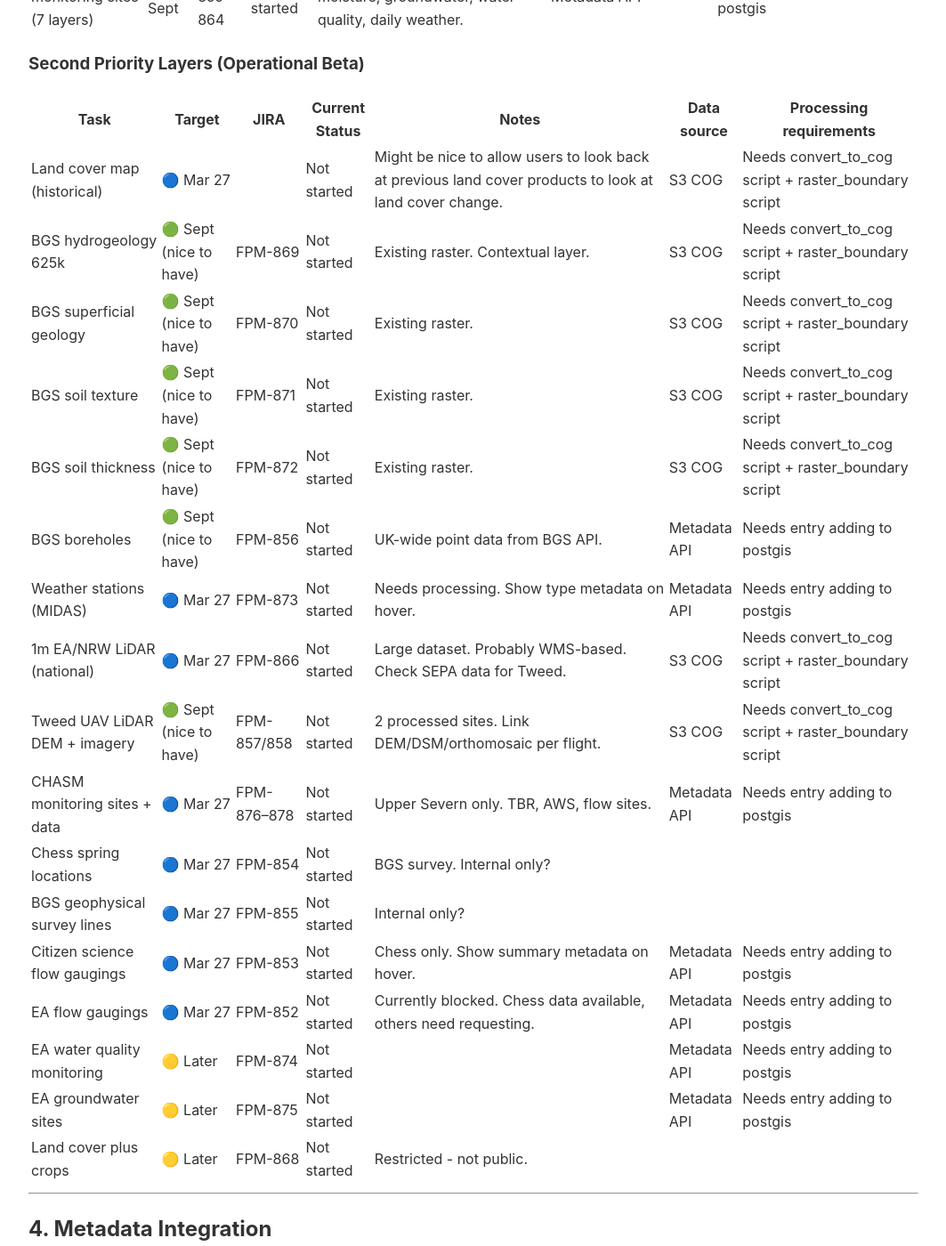
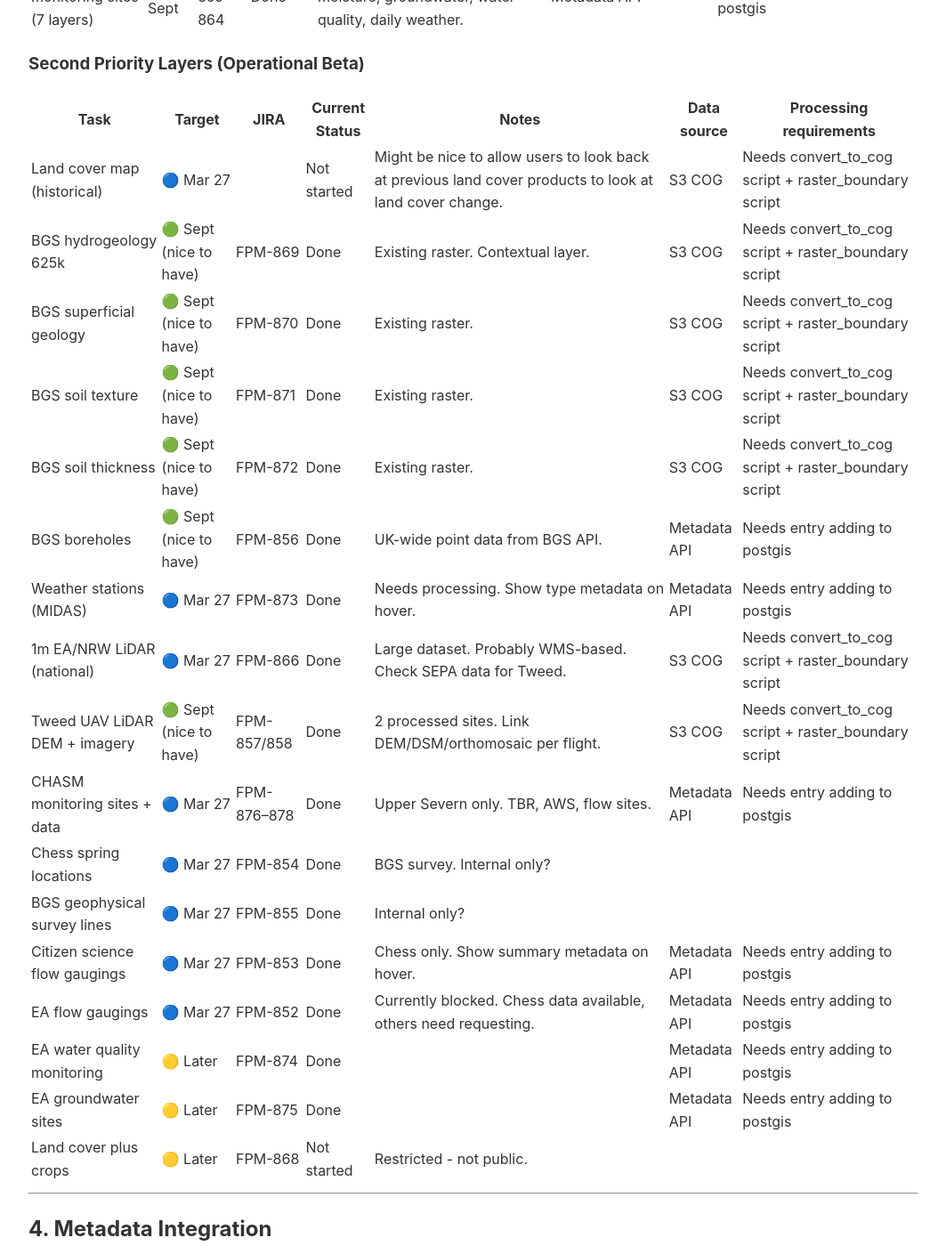
Before and after one commit to NERC-CEH/fdri_words, a Jekyll site: the page built from geospatial/dp10_year3_prioritisation.md, in a window 1280 px wide and 1400 px high, scrolled down 4613 px. Shown: the whole window at 89% size, without its empty margins (108-1171 px from the left). Built offline with Jekyll 4.4.1, drawn with Linux system fonts in a browser that asks for light colours; our own code applies the rules of GitHub Pages for plain Markdown files; some of the changed text lies outside the part shown.

Commit message:
Update dp10_year3_prioritisation.md

```diff
--- a/geospatial/dp10_year3_prioritisation.md
+++ b/geospatial/dp10_year3_prioritisation.md
@@ -35,7 +35,7 @@
 | Set up PostGIS connection from API | 🟢 Sept | FPM-708 | Done | Replaces abandoned geoparquet approach. |
 | Design PostGIS database structure | 🟢 Sept | FPM-879 | Done | Schema for layer registry: name, type, S3 URL, bounding box, categories, etc. |
 | Set up spatial index in PostGIS | 🟢 Sept | FPM-709 | Done | Needed for geospatial querying of layers. |
-| Populate PostGIS registry with initial layers | 🟢 Sept | N/A | In progress | At least one of each type as proof of concept, then bulk populate with rest of layers (see section 3 below). A spreadsheet has been produced listing all layers to go into the database along with the relevant postgis metadata |
+| Populate PostGIS registry with initial layers | 🟢 Sept | N/A | Done | At least one of each type as proof of concept, then bulk populate with rest of layers (see section 3 below). A spreadsheet has been produced listing all layers to go into the database along with the relevant postgis metadata |
 
 ### S3 Storage
 
@@ -63,7 +63,7 @@
 
 | Task | Target | JIRA | Current Status | Notes |
 |------|--------|------|----------------|-------|
-| Add IP filtering | 🟢 Sept | FPM-1086 | In review |Needed to hide the layer management router used for editing the postgis database. |
+| Add IP filtering | 🟢 Sept | FPM-1086 | Done |Needed to hide the layer management router used for editing the postgis database. |
 
 ### Core UI features (soft launch)
 
@@ -73,9 +73,9 @@
 | Layer opacity controls | 🟢 Sept | FPM-842 | Done | Essential for overlaying layers. |
 | Change basemap | 🟢 Sept | FPM-845 | Ready for doing. | Currently hardcoded. Add OS maps, satellite, light, street. Consider licencing, costs etc. |
 | Improve layer navigation/panel | 🟢 Sept | FPM-838 | Done | Likely to require some fine tuning once lots of layers available in postgis |
-| Point record layers with popups | 🟢 Sept | FPM-851 | In progress| Click to select, show metadata, link out to timeseries UI / NRFA / EA pages. Needs site info from metadata API. |
-| Support WMS layers from the catalogue | 🟢 Sept | FPM-1085 | Ready for doing | To support the backup plan of rendering the NRFA catchments and River lines data using WMS from the data catalogue |
-| Add query parameter support to the UI | 🟢 Sept | FPM-1114 | Ready for doing | To allow a pre-defined list of layers to be copied and stored as a url / favourite etc |
+| Point record layers with popups | 🟢 Sept | FPM-851 | Done | Click to select, show metadata, link out to timeseries UI / NRFA / EA pages. Needs site info from metadata API. |
+| Support WMS layers from the catalogue | 🟢 Sept | FPM-1085 | Done | To support the backup plan of rendering the NRFA catchments and River lines data using WMS from the data catalogue |
+| Add query parameter support to the UI | 🟢 Sept | FPM-1114 | Done | To allow a pre-defined list of layers to be copied and stored as a url / favourite etc |
 | Point value queries from rasters | 🟢 Sept (nice to have) | FPM-1017 | Ready for doing | Click on raster to see value. TiTiler supports natively, needs API wiring. Has implications for how rasters are stored - will need to be stored as grey-scale rather than colorised COG. Possibly stored both grey-scale (for querying) and colorised rasters (for viewing) |
 | 3D terrain visualisation | 🟢 Sept (nice to have) | FPM-1084 | Ready for doing | Prototype working with deck.gl TerrainLayer. Height exaggeration helps. Performance issues with 50m DEM at national scale. Limit to small layers to start with. |
 
@@ -101,39 +101,39 @@
 
 | Task | Target | JIRA | Current Status | Notes | Data source | Processing requirements |
 |------|--------|------|----------------|-------|-------------|-------------------------|
-| FDRI catchment boundaries | 🟢 Sept | FPM-846 | Not started | Existing GeoJSON. Foundation layer. | Geojson | Will need uploading to S3 and adding to PostGIS. May be stored as "Locations" |
-| FDRI / COSMOS site locations | 🟢 Sept | | Not started | Point records linking to timeseries UI. Point locations taken from FDRI metadata API? | Metadata API | Needs entry adding to postgis |
-| River flow gauging stations | 🟢 Sept | FPM-847 |  Not started |EA/SEPA/NRW APIs. Highlight NRFA stations. Link out. | Metadata API | Needs entries adding to postgis |
-| River level stations | 🟢 Sept | FPM-848 |  Not started |From EA/SEPA/NRW APIs. |  Metadata API | Needs entries adding to postgis |
-| UKCEH rivers (IRN) | 🟢 Sept | FPM-865 |  Not started |Complex vector. ~400k features. May need vector tiles or WMS. (dependent on FPM-843). Use NRFA WMS. | ? | ? |
-| Elevation (50m DTM) | 🟢 Sept | |  Not started | Colourised COG. | Needs convert_to_cog script + raster_boundary script |
-| Average annual rainfall | 🟢 Sept | |  Not started |Existing raster, needs COG conversion. | Colourised COG. | Needs convert_to_cog script + raster_boundary script |
-| Raingauges | 🟢 Sept | FPM-849 | Not started | Point layer from various operators (e.g. EA, Met office, SEPA). | Metadata API | Needs entries adding to postgis |
+| FDRI catchment boundaries | 🟢 Sept | FPM-846 | Done | Existing GeoJSON. Foundation layer. | Geojson | Will need uploading to S3 and adding to PostGIS. May be stored as "Locations" |
+| FDRI / COSMOS site locations | 🟢 Sept | | Done | Point records linking to timeseries UI. Point locations taken from FDRI metadata API? | Metadata API | Needs entry adding to postgis |
+| River flow gauging stations | 🟢 Sept | FPM-847 | Done |EA/SEPA/NRW APIs. Highlight NRFA stations. Link out. | Metadata API | Needs entries adding to postgis |
+| River level stations | 🟢 Sept | FPM-848 | Done |From EA/SEPA/NRW APIs. |  Metadata API | Needs entries adding to postgis |
+| UKCEH rivers (IRN) | 🟢 Sept | FPM-865 | Done |Complex vector. ~400k features. May need vector tiles or WMS. (dependent on FPM-843). Use NRFA WMS. | ? | ? |
+| Elevation (50m DTM) | 🟢 Sept | | Done | Colourised COG. | Needs convert_to_cog script + raster_boundary script |
+| Average annual rainfall | 🟢 Sept | |  Done | Existing raster, needs COG conversion. | Colourised COG. | Needs convert_to_cog script + raster_boundary script |
+| Raingauges | 🟢 Sept | FPM-849 | Done | Point layer from various operators (e.g. EA, Met office, SEPA). | Metadata API | Needs entries adding to postgis |
 | NRFA catchment boundaries | 🟢 Sept | | Not started | ~1700 overlapping polygons. Complex vector — needs vector tiles. Use NRFA WMS. | WMS | Needs simplifying to make nested boundaries visible. |
-| Land cover map (latest) | 🟢 Sept | FPM-867 |  Not started | Latest year. Re-use existing EIDC WMS if possible. | WMS | Reliant on FPM-1085 |
-| 1m EA/NRW LiDAR (clipped) | 🟢 Sept | FPM-866 |  Not started | Clipped to catchments (Chess and Severn) | S3 COG |  Needs convert_to_cog script + raster_boundary script |
-| Plynlimon monitoring sites (7 layers) | 🟢 Sept | FPM-859–864 | Not started | Flow, AWS, raingauges, soil moisture, groundwater, water quality, daily weather. | Metadata API | Needs entries adding to postgis |
+| Land cover map (latest) | 🟢 Sept | FPM-867 | Done | Latest year. Re-use existing EIDC WMS if possible. | WMS | Reliant on FPM-1085 |
+| 1m EA/NRW LiDAR (clipped) | 🟢 Sept | FPM-866 | Done | Clipped to catchments (Chess and Severn) | S3 COG |  Needs convert_to_cog script + raster_boundary script |
+| Plynlimon monitoring sites (7 layers) | 🟢 Sept | FPM-859–864 | Done | Flow, AWS, raingauges, soil moisture, groundwater, water quality, daily weather. | Metadata API | Needs entries adding to postgis |
 
 ### Second Priority Layers (Operational Beta)
 
 | Task | Target | JIRA | Current Status | Notes | Data source | Processing requirements |
 |------|--------|------|----------------|-------|-------------|-------------------------|
 | Land cover map (historical) | 🔵 Mar 27 | |  Not started | Might be nice to allow users to look back at previous land cover products to look at land cover change. | S3 COG | Needs convert_to_cog script + raster_boundary script |
-| BGS hydrogeology 625k | 🟢 Sept (nice to have) | FPM-869 |  Not started | Existing raster. Contextual layer. | S3 COG | Needs convert_to_cog script + raster_boundary script |
-| BGS superficial geology | 🟢 Sept (nice to have) | FPM-870 |  Not started | Existing raster. | S3 COG | Needs convert_to_cog script + raster_boundary script |
-| BGS soil texture | 🟢 Sept (nice to have) | FPM-871 | Not started | Existing raster. | S3 COG | Needs convert_to_cog script + raster_boundary script |
-| BGS soil thickness | 🟢 Sept (nice to have) | FPM-872 | Not started | Existing raster. | S3 COG | Needs convert_to_cog script + raster_boundary script |
-| BGS boreholes | 🟢 Sept (nice to have) | FPM-856 | Not started | UK-wide point data from BGS API. | Metadata API | Needs entry adding to postgis |
-| Weather stations (MIDAS) | 🔵 Mar 27 | FPM-873 | Not started | Needs processing. Show type metadata on hover. | Metadata API | Needs entry adding to postgis |
-| 1m EA/NRW LiDAR (national) | 🔵 Mar 27 | FPM-866 | Not started | Large dataset. Probably WMS-based. Check SEPA data for Tweed. | S3 COG | Needs convert_to_cog script + raster_boundary script |
-| Tweed UAV LiDAR DEM + imagery | 🟢 Sept (nice to have) | FPM-857/858 | Not started | 2 processed sites. Link DEM/DSM/orthomosaic per flight. | S3 COG | Needs convert_to_cog script + raster_boundary script |
-| CHASM monitoring sites + data | 🔵 Mar 27 | FPM-876–878 | Not started | Upper Severn only. TBR, AWS, flow sites. | Metadata API | Needs entry adding to postgis |
-| Chess spring locations | 🔵 Mar 27 | FPM-854 | Not started | BGS survey. Internal only? | | |
-| BGS geophysical survey lines | 🔵 Mar 27 | FPM-855 | Not started | Internal only? | | |
-| Citizen science flow gaugings | 🔵 Mar 27 | FPM-853 | Not started | Chess only. Show summary metadata on hover. | Metadata API | Needs entry adding to postgis |
-| EA flow gaugings | 🔵 Mar 27 | FPM-852 | Not started | Currently blocked. Chess data available, others need requesting. | Metadata API | Needs entry adding to postgis |
-| EA water quality monitoring | 🟡 Later | FPM-874 | Not started | | Metadata API | Needs entry adding to postgis |
-| EA groundwater sites | 🟡 Later | FPM-875 | Not started | | Metadata API | Needs entry adding to postgis |
+| BGS hydrogeology 625k | 🟢 Sept (nice to have) | FPM-869 |  Done | Existing raster. Contextual layer. | S3 COG | Needs convert_to_cog script + raster_boundary script |
+| BGS superficial geology | 🟢 Sept (nice to have) | FPM-870 | Done | Existing raster. | S3 COG | Needs convert_to_cog script + raster_boundary script |
+| BGS soil texture | 🟢 Sept (nice to have) | FPM-871 | Done | Existing raster. | S3 COG | Needs convert_to_cog script + raster_boundary script |
+| BGS soil thickness | 🟢 Sept (nice to have) | FPM-872 | Done | Existing raster. | S3 COG | Needs convert_to_cog script + raster_boundary script |
+| BGS boreholes | 🟢 Sept (nice to have) | FPM-856 |Done | UK-wide point data from BGS API. | Metadata API | Needs entry adding to postgis |
+| Weather stations (MIDAS) | 🔵 Mar 27 | FPM-873 | Done | Needs processing. Show type metadata on hover. | Metadata API | Needs entry adding to postgis |
+| 1m EA/NRW LiDAR (national) | 🔵 Mar 27 | FPM-866 | Done | Large dataset. Probably WMS-based. Check SEPA data for Tweed. | S3 COG | Needs convert_to_cog script + raster_boundary script |
+| Tweed UAV LiDAR DEM + imagery | 🟢 Sept (nice to have) | FPM-857/858 | Done | 2 processed sites. Link DEM/DSM/orthomosaic per flight. | S3 COG | Needs convert_to_cog script + raster_boundary script |
+| CHASM monitoring sites + data | 🔵 Mar 27 | FPM-876–878 | Done | Upper Severn only. TBR, AWS, flow sites. | Metadata API | Needs entry adding to postgis |
+| Chess spring locations | 🔵 Mar 27 | FPM-854 | Done | BGS survey. Internal only? | | |
+| BGS geophysical survey lines | 🔵 Mar 27 | FPM-855 | Done | Internal only? | | |
+| Citizen science flow gaugings | 🔵 Mar 27 | FPM-853 | Done | Chess only. Show summary metadata on hover. | Metadata API | Needs entry adding to postgis |
+| EA flow gaugings | 🔵 Mar 27 | FPM-852 | Done | Currently blocked. Chess data available, others need requesting. | Metadata API | Needs entry adding to postgis |
+| EA water quality monitoring | 🟡 Later | FPM-874 |Done | | Metadata API | Needs entry adding to postgis |
+| EA groundwater sites | 🟡 Later | FPM-875 | Done | | Metadata API | Needs entry adding to postgis |
 | Land cover plus crops | 🟡 Later | FPM-868 | Not started | Restricted - not public. |
 
 ---
@@ -146,17 +146,17 @@
 
 | Task | Target | JIRA | Current Status | Notes |
 |------|--------|------|----------------|-------|
-| Define minimum metadata per layer type | 🟢 Sept | FPM-99 | Not started | Concentrate on what metadata that scientists/end users want to see in the UI. This metadata should sit in the metadata service / EIDC catalogue rather than PostGIS |
-| Layer categorisation scheme | 🟢 Sept | | Not started | Region + data type at minimum. Drives UI navigation panel. |
+| Define minimum metadata per layer type | 🟢 Sept | FPM-99 | Done | Concentrate on what metadata that scientists/end users want to see in the UI. This metadata should sit in the metadata service / EIDC catalogue rather than PostGIS |
+| Layer categorisation scheme | 🟢 Sept | |  Done | Region + data type at minimum. Drives UI navigation panel. |
 | Define dataset series (collections) and how to access from metadata API | 🟢 Sept | | Needs talks with Epimorphics. Fall back to hardcoding lists if necessary. |
-| Hardcode metadata if needed | 🟢 Sept | | Not started |Pragmatic approach: don't wait for full metadata integration. Get layers showing. |
-| Integrate with EIDC catalogue | 🟢 Sept | | Not started | Link to EIDC catalogue pages from our UI where available. |
+| Hardcode metadata if needed | 🟢 Sept | | Done |Pragmatic approach: don't wait for full metadata integration. Get layers showing. |
+| Integrate with EIDC catalogue | 🟢 Sept | | Done | Link to EIDC catalogue pages from our UI where available. |
 
 ### Full Integration (Operational Beta)
 
 | Task | Target | JIRA | Current Status | Notes |
 |------|--------|------|----------------|-------|
-| Define what metadata API provides vs PostGIS | 🔵 Mar 27 | | Not started | Key architectural question. PostGIS for spatial index + display config; metadata API for dataset descriptions? |
+| Define what metadata API provides vs PostGIS | 🔵 Mar 27 | | Done | Key architectural question. PostGIS for spatial index + display config; metadata API for dataset descriptions? |
 | API reads layer list from metadata service | 🔵 Mar 27 | FPM-98 | Not started | Generic geospatial endpoint. Discuss with Epimorphics. |
 | Fetch site info from metadata API | 🔵 Mar 27 | FPM-851 | Not started | Generic approach for FDRI, COSMOS, NRFA sites. |
 | Ingestion process for 3rd party layers | 🔵 Mar 27 | | Not started | Ingestion process for keeping 3rd party API data (EA, SEPA, Met Office) up to date (as agencies add or remove sites). Similar to timeseries ingester but metadata-only? |
```
